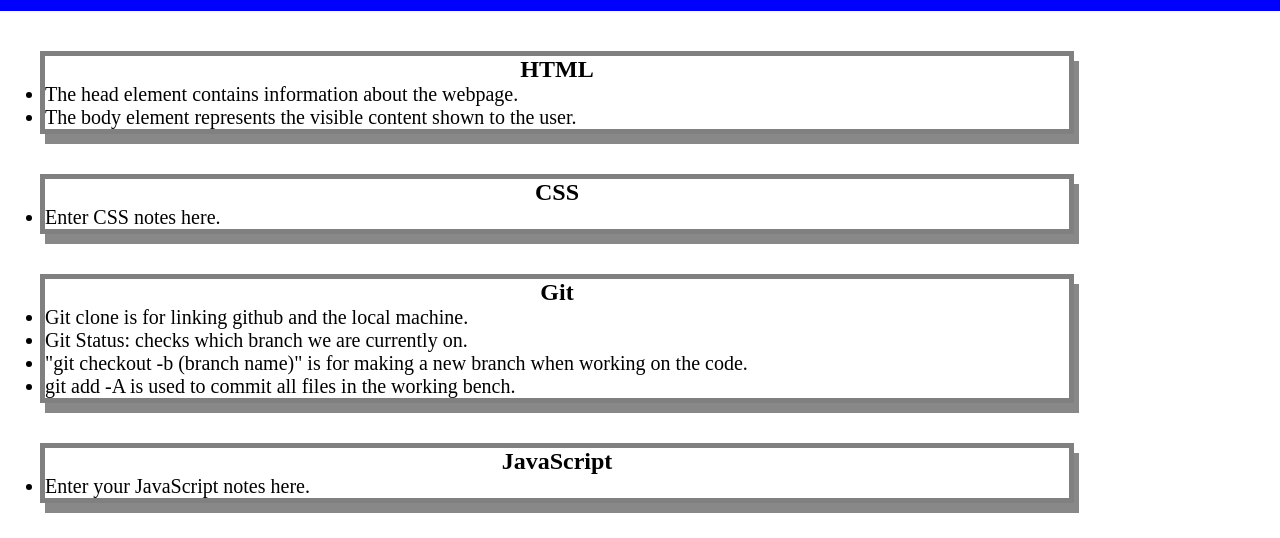
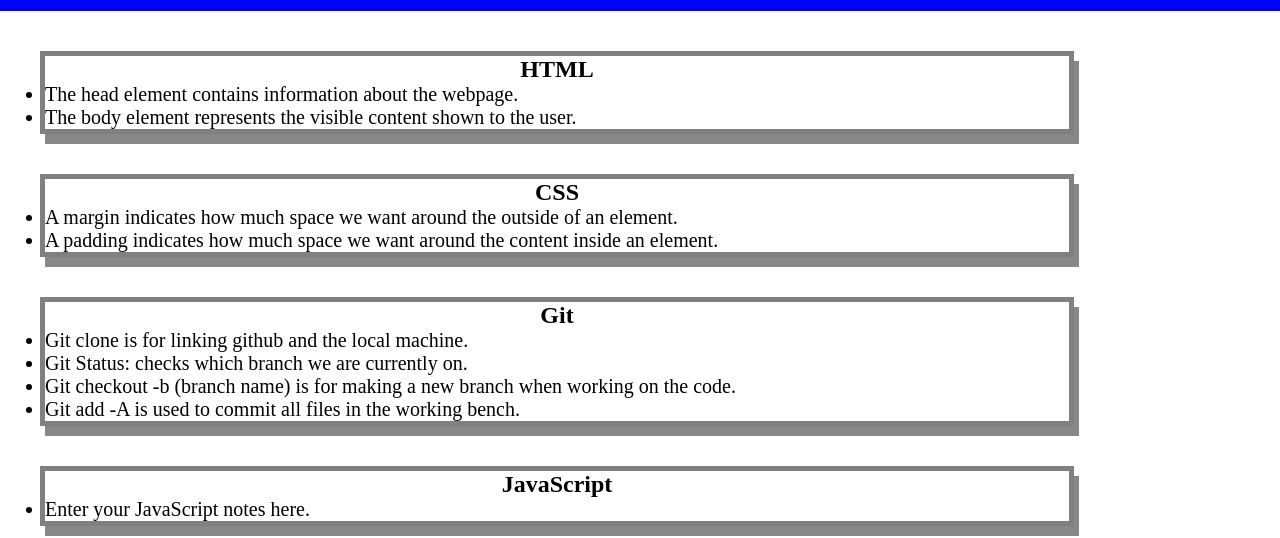
Before and after one commit to johnrklink/prework-study-guide, a plain HTML site: page prework-study-guide/index.html in a window 1280 px wide. Shown: the part 109-647 px from the top of the page. Drawn offline with Linux system fonts and the light colour scheme.

Commit message:
fixed bugs in Git and added text to CSS

```diff
--- a/prework-study-guide/index.html
+++ b/prework-study-guide/index.html
@@ -28,7 +28,10 @@
         <h2>CSS</h2>
         <ul>
 
-          <li>Enter CSS notes here.</li>
+          <li>A margin indicates how much space we want around the outside of an element.</li>
+
+          <li>A padding indicates how much space we want around the content inside an element.</li>
+
         </ul>
 
       </section>
@@ -39,9 +42,13 @@
         <ul>
 
           <li>Git clone is for linking github and the local machine.</li>
+
           <li>Git Status: checks which branch we are currently on.</li>
-          <li>"git checkout -b (branch name)" is for making a new branch when working on the code.</li>
-          <li>git add -A is used to commit all files in the working bench.</li>
+
+          <li>Git checkout -b (branch name) is for making a new branch when working on the code.</li>
+
+          <li>Git add -A is used to commit all files in the working bench.</li>
+
         </ul>
 
       </section>
```
